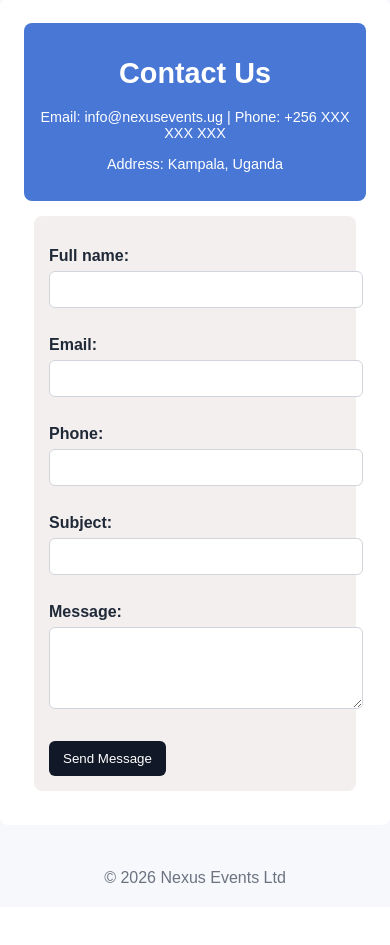
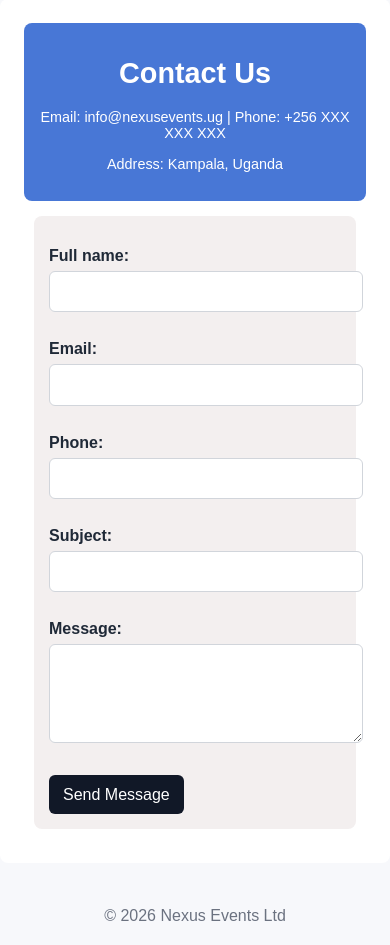
Before and after one commit to kayanja2024/Nexus-Eventsug, a Django app: page /contact/ in a window 390 px wide. Shown: the part 161-1106 px from the top of the page. Before the commit the page ends 1044 px from the top, so only its background shows below. Run offline with Django 5.2, Linux system fonts and the light colour scheme.

Commit message:
Fix mobile input shaking issue and update host permissions

```diff
--- a/static/styles.css
+++ b/static/styles.css
@@ -120,3 +120,24 @@ button[type="submit"] {
     font-size: 0.9em;
   }
 }
+
+/* Mobile input font-size fix to avoid iOS Safari zoom on focus */
+html {
+  -webkit-text-size-adjust: 100%;
+  -ms-text-size-adjust: 100%;
+  text-size-adjust: 100%;
+}
+
+/* Force form controls to at least 16px on small screens to prevent automatic zoom */
+@media (max-width: 767px) {
+  input, textarea, select, button, .btn {
+    font-size: 16px !important;
+    line-height: 1.2;
+  }
+}
+
+/* Prevent elastic overscroll / layout shifting on mobile browsers */
+html, body {
+  overscroll-behavior-y: contain;
+  -webkit-overflow-scrolling: touch;
+}
```
Also changed, not shown: nexus_events_site/settings.py (+8 -0 lines).
